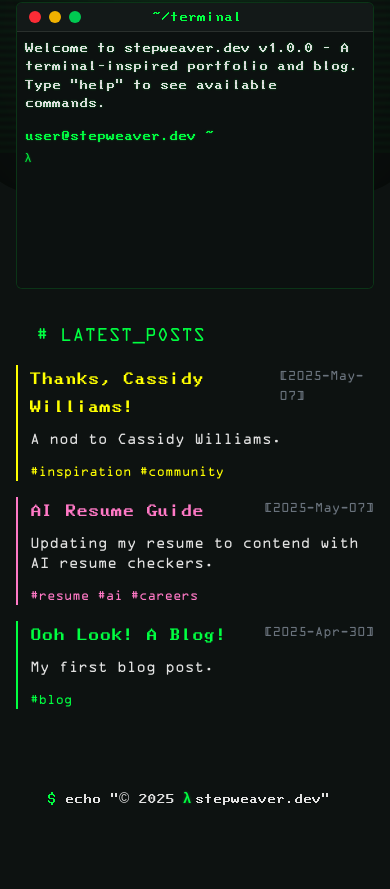
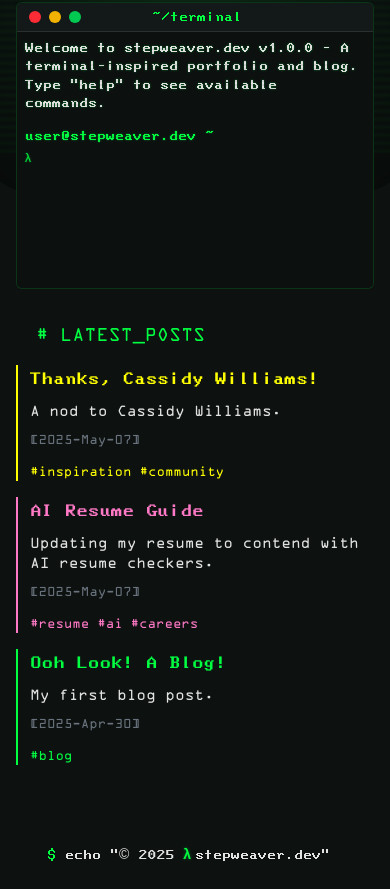
Before and after one commit to stepweaver/stepweaver, a Next.js app: page / in a window 390 px wide. Shown: the part 691-1580 px from the top of the page. Before the commit the page ends 1524 px from the top, so only its background shows below. Built offline with nearby package versions, Linux system fonts and the light colour scheme.

Commit message:
Refactor PostCard component for improved responsive design and layout adjustments

```diff
--- a/components/ui/PostCard.jsx
+++ b/components/ui/PostCard.jsx
@@ -56,7 +56,7 @@ export default function PostCard({ type, content, onTagClick }) {
         typeStyles[type] || ''
       }`}
     >
-      <div className='flex justify-between items-start'>
+      <div className='sm:flex sm:justify-between sm:items-start'>
         <h3
           className={`font-ibm text-lg ${
             typeStyles[type]?.split(' ')[1] || ''
@@ -72,11 +72,14 @@ export default function PostCard({ type, content, onTagClick }) {
             {content.title}
           </Link>
         </h3>
-        <span className='text-terminal-dimmed text-sm'>
+        <span className='hidden sm:block text-terminal-dimmed text-sm whitespace-nowrap flex-shrink-0 ml-4'>
           {formatDate(content.date)}
         </span>
       </div>
-      <p className='text-terminal-text mt-2 mb-3'>{content.description}</p>
+      <p className='text-terminal-text mt-2 mb-2'>{content.description}</p>
+      <span className='block sm:hidden text-terminal-dimmed text-sm whitespace-nowrap mb-3'>
+        {formatDate(content.date)}
+      </span>
       <div className='flex flex-wrap gap-2'>
         {content.hashtags?.map((tag) => (
           <span
```
